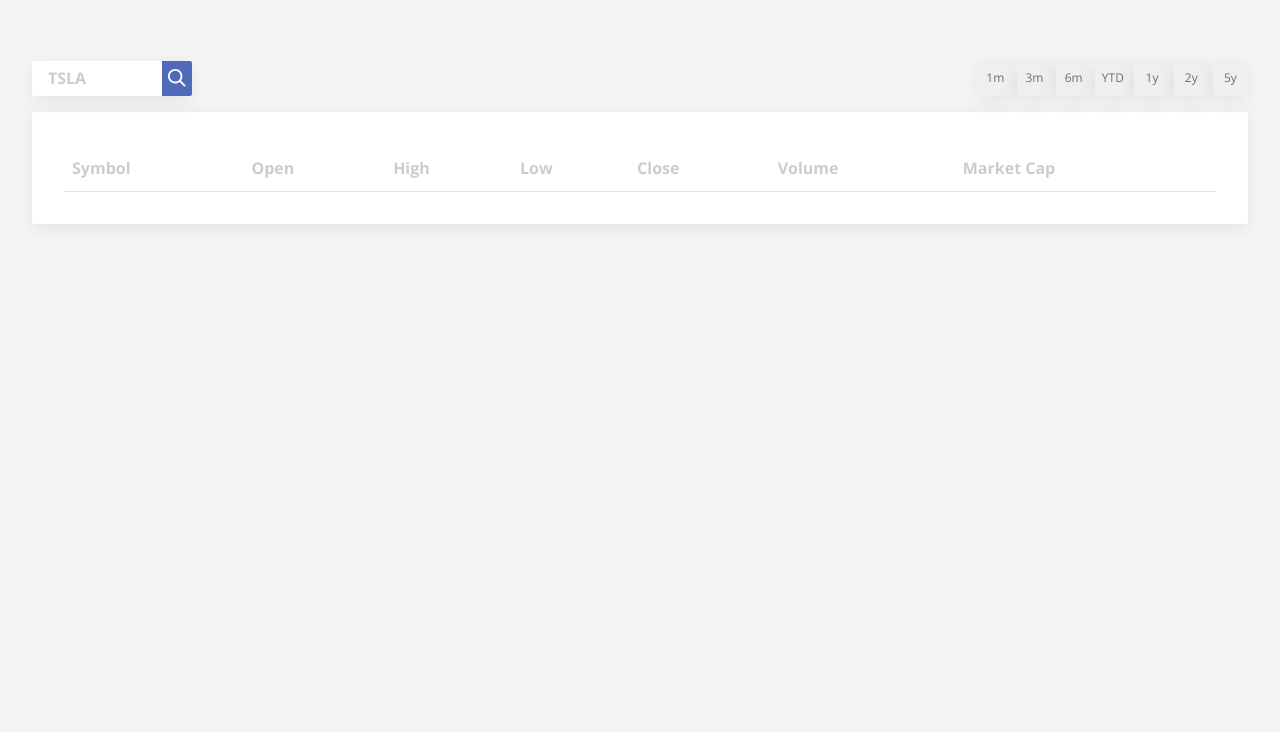
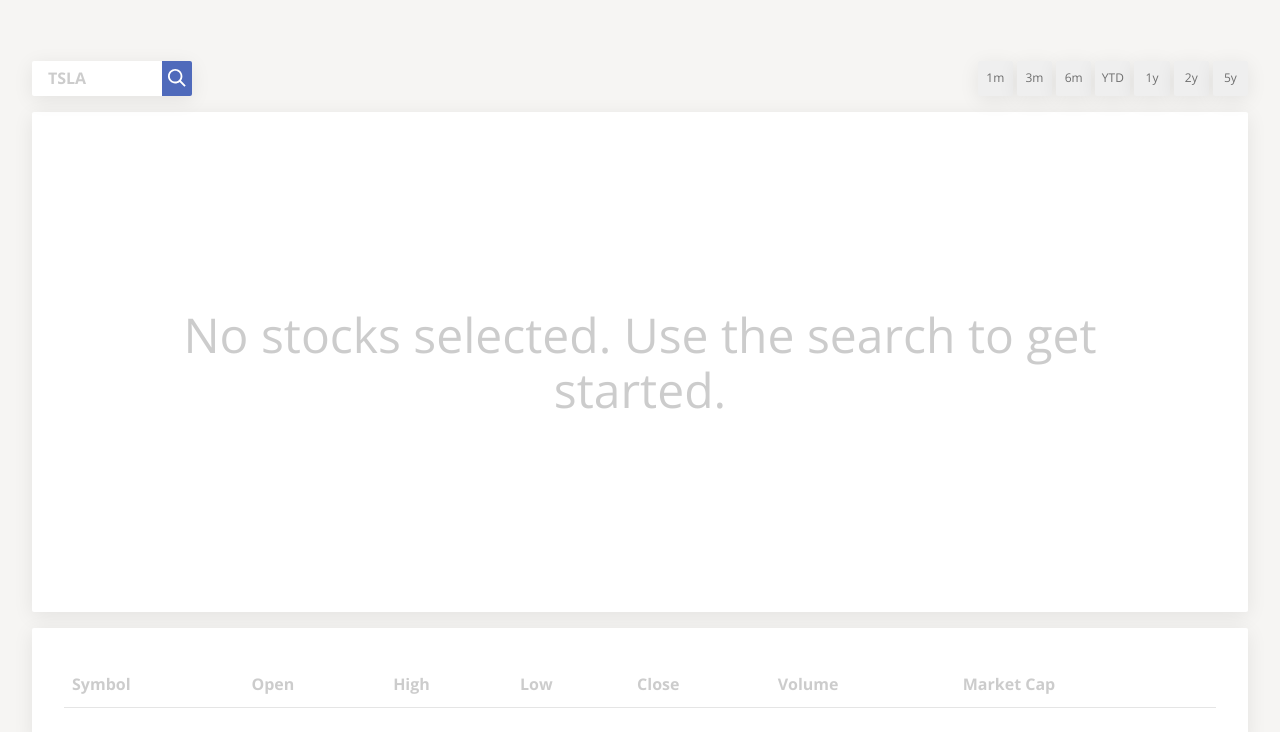
Before and after one commit to abohannon/stock-pool, a React (Create React App) app in the folder client/: page / in a window 1280 px wide. Shown: the top 732 px of the page. Built offline with nearby package versions, Linux system fonts and the light colour scheme.

Commit message:
Refactored formartChartData to accomodate an object instead of an array

```diff
--- a/client/src/components/App.js
+++ b/client/src/components/App.js
@@ -49,7 +49,7 @@ class App extends Component {
     const { searchValue } = data;
     if (this.state.currentStocks.includes(searchValue)) {
       this.setState({
-        error: { message: 'Ticker already chosen' },
+        error: 'Ticker already chosen',
       });
       return;
     }
@@ -113,6 +113,7 @@ class App extends Component {
       <Wrapper className="app">
         <Container>
           <Header updateStocks={this.updateStocks} error={error} />
+          <Graph stockData={data} />
           <StockList
             stockData={data}
             removeStock={this.removeStock}
@@ -124,5 +125,3 @@ class App extends Component {
 }
 
 export default App;
-
-// <Graph stockData={data} />
--- a/client/src/components/Graph.js
+++ b/client/src/components/Graph.js
@@ -35,7 +35,7 @@ const Empty = styled.div`
 
 class Graph extends Component {
   static propTypes = {
-    stockData: PropTypes.arrayOf(PropTypes.object).isRequired,
+    stockData: PropTypes.object.isRequired,
   }
 
   state = {
@@ -44,7 +44,7 @@ class Graph extends Component {
 
   componentDidUpdate(prevProps) {
     const { stockData } = this.props;
-    if (stockData.length !== prevProps.stockData.length) {
+    if (Object.keys(stockData).length !== Object.keys(prevProps.stockData).length) {
       this.formatChartData();
     }
   }
@@ -52,11 +52,11 @@ class Graph extends Component {
   formatChartData = () => {
     const { stockData } = this.props;
 
-    const chartData = stockData
+    const chartData = Object.keys(stockData)
       .reduce((map, stock) => {
-        stock.chart.forEach((chart) => {
+        stockData[stock].chart.forEach((chart) => {
           const chartObj = map.get(chart.date) || { date: chart.date };
-          chartObj[stock.quote.symbol] = chart.close;
+          chartObj[stockData[stock].quote.symbol] = chart.close;
           map.set(chart.date, chartObj);
         });
         return map;
@@ -131,7 +131,7 @@ render() {
         />
         <Tooltip content={<CustomTooltip />} />
       </LineChart>
-      </ResponsiveContainer>
+    </ResponsiveContainer>
     }
     </Wrapper>
   );
```
